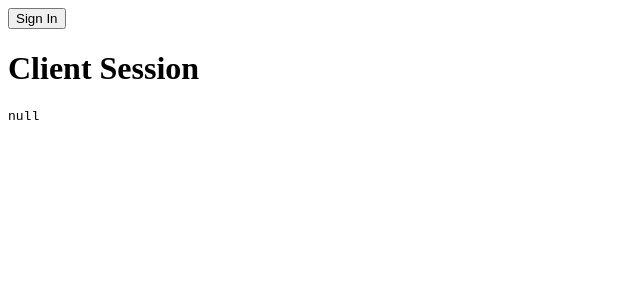
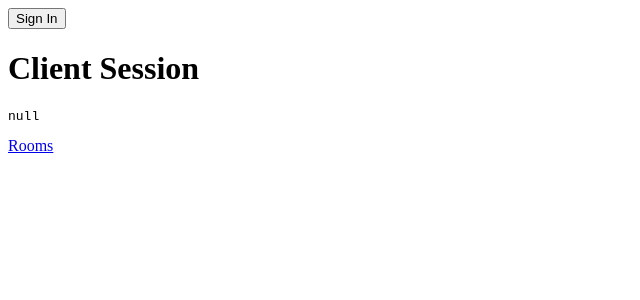
Before and after one commit to RocordJavaScript2023/realtime, a Next.js app: page / in a window 1280 px wide. Shown: the top 300 px of the page, without its empty margins (0-640 px from the left). Built offline with nearby package versions, Linux system fonts and the light colour scheme; no server answers.

Commit message:
added temp btn to nav to app

```diff
--- a/src/app/page.tsx
+++ b/src/app/page.tsx
@@ -1,4 +1,10 @@
-import { LoginButton, LogoutButton, ProfileButton, RegisterButton } from '@/components/buttons.component';
+import {
+  LoginButton,
+  LogoutButton,
+  ProfileButton,
+  RegisterButton,
+  RoomButton,
+} from "@/components/buttons.component";
 import { Inter } from 'next/font/google';
 import { getServerSession } from 'next-auth';
 import { authOptions } from '@/app/api/auth/[...nextauth]/route';
@@ -16,6 +22,7 @@ export default async function Home() {
       <div>
         <LoginButton />
         <User/>
+        <RoomButton />
       </div>
     </main>
   )
--- a/src/components/buttons.component.tsx
+++ b/src/components/buttons.component.tsx
@@ -30,3 +30,7 @@ export const LogoutButton = () => {
 export const ProfileButton = () => {
     return <Link href="/profile">Profile</Link>
 };
+
+export const RoomButton = () => {
+  return <Link href="/rooms">Rooms</Link>;
+};
```
